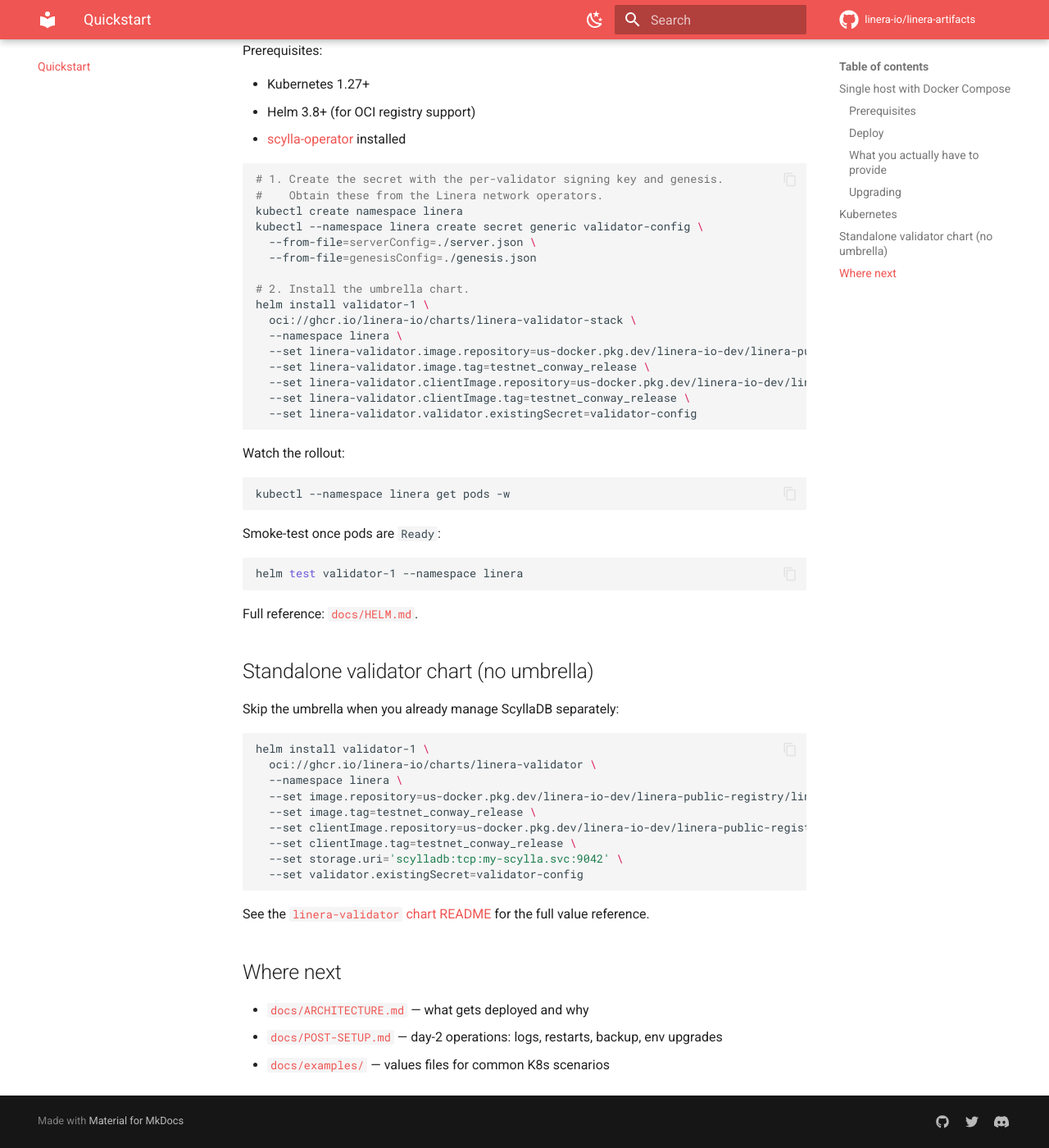
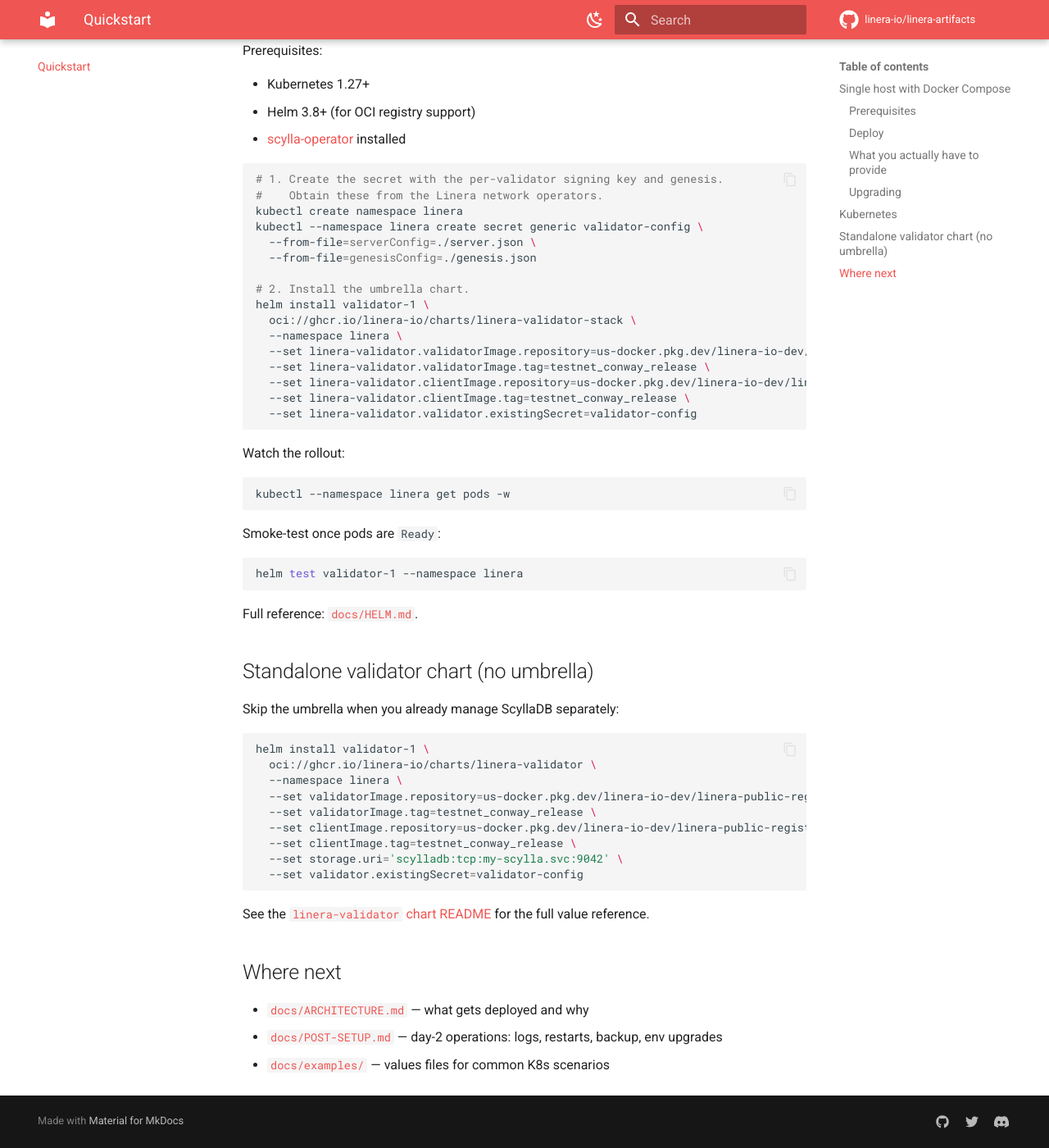
Before and after one commit to linera-io/linera-artifacts, an MkDocs documentation site: the page built from docs/QUICKSTART.md, in a window 1280 px wide and 1400 px high, scrolled down 2168 px. Shown: the whole window at 82% size. Built offline with MkDocs 1.6.1 and Material for MkDocs 9.7.7, drawn with Linux system fonts in a browser that asks for light colours; comment, search, counter and statistics services are not loaded.

Commit message:
follow the validatorImage/exporterImage rename

```diff
--- a/docs/QUICKSTART.md
+++ b/docs/QUICKSTART.md
@@ -107,8 +107,8 @@
 helm install validator-1 \
   oci://ghcr.io/linera-io/charts/linera-validator-stack \
   --namespace linera \
-  --set linera-validator.image.repository=us-docker.pkg.dev/linera-io-dev/linera-public-registry/linera-validator \
-  --set linera-validator.image.tag=testnet_conway_release \
+  --set linera-validator.validatorImage.repository=us-docker.pkg.dev/linera-io-dev/linera-public-registry/linera-validator \
+  --set linera-validator.validatorImage.tag=testnet_conway_release \
   --set linera-validator.clientImage.repository=us-docker.pkg.dev/linera-io-dev/linera-public-registry/linera-client \
   --set linera-validator.clientImage.tag=testnet_conway_release \
   --set linera-validator.validator.existingSecret=validator-config
@@ -136,8 +136,8 @@
 helm install validator-1 \
   oci://ghcr.io/linera-io/charts/linera-validator \
   --namespace linera \
-  --set image.repository=us-docker.pkg.dev/linera-io-dev/linera-public-registry/linera-validator \
-  --set image.tag=testnet_conway_release \
+  --set validatorImage.repository=us-docker.pkg.dev/linera-io-dev/linera-public-registry/linera-validator \
+  --set validatorImage.tag=testnet_conway_release \
   --set clientImage.repository=us-docker.pkg.dev/linera-io-dev/linera-public-registry/linera-client \
   --set clientImage.tag=testnet_conway_release \
   --set storage.uri='scylladb:tcp:my-scylla.svc:9042' \
```
